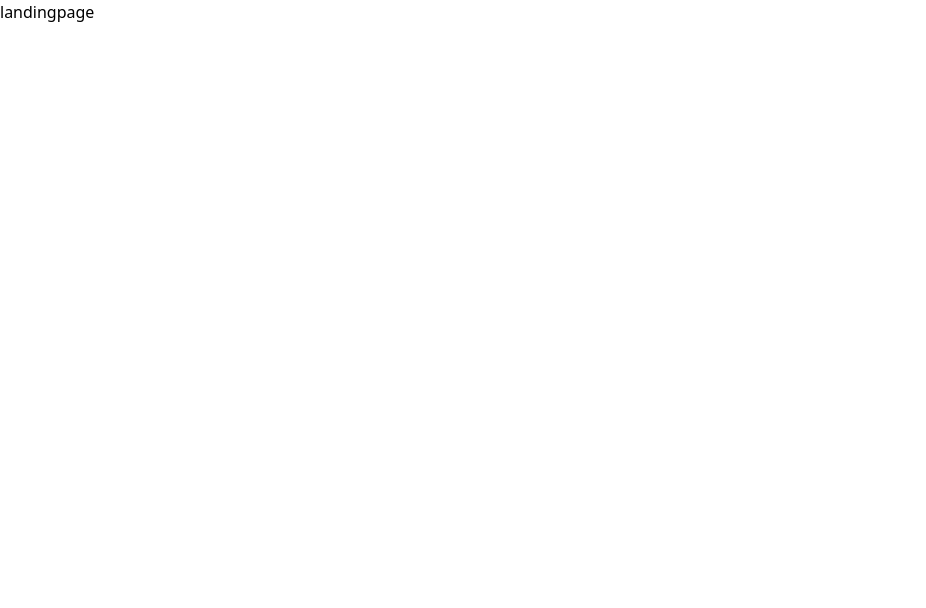
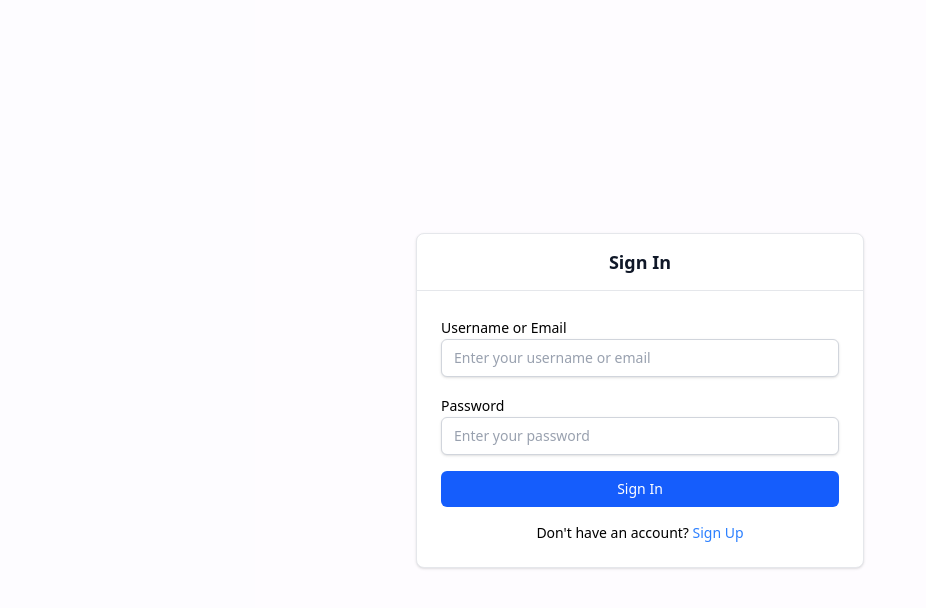
Before and after one commit to adaken4/graphql, a React (Vite) app: page / in a window 1280 px wide. Shown: the top 608 px of the page, without its empty margins (0-926 px from the left). Built offline with nearby package versions, Linux system fonts and the light colour scheme.

Commit message:
feat: update App component to render SignIn view instead of landing page text (#2)

```diff
--- a/src/App.jsx
+++ b/src/App.jsx
@@ -1,7 +1,8 @@
 import "./App.css";
+import SignIn from "./views/auth/SignIn";
 
 function App() {
-  return <>landingpage</>;
+  return <SignIn />;
 }
 
 export default App;
```
